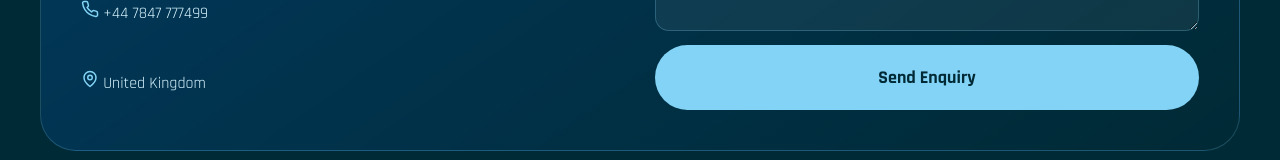
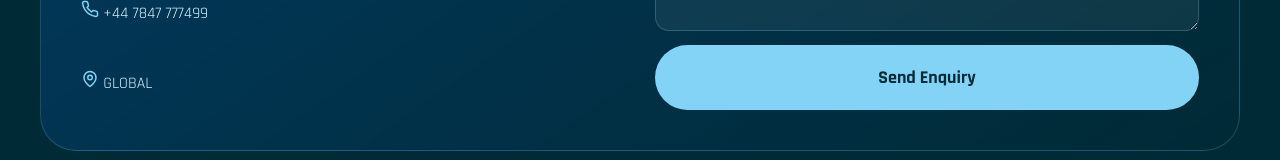
Before and after one commit to Olaribo/olaribo-new, a Next.js app: page / in a window 1280 px wide. Shown: the part 3712-3872 px from the top of the page. Built offline with nearby package versions, Linux system fonts and the light colour scheme.

Commit message:
Change location label from 'United Kingdom' to 'GLOBAL'

```diff
--- a/app/page.jsx
+++ b/app/page.jsx
@@ -186,7 +186,7 @@ export default function Home() {
             <div style={{ marginTop: 28, display: "grid", gap: 14, color: "#d8f4ff" }}>
               <p><Mail size={18} color="#83D3F6" /> info@olaribo.com</p>
               <p><Phone size={18} color="#83D3F6" /> +44 7847 777499</p>
-              <p><MapPin size={18} color="#83D3F6" /> United Kingdom</p>
+              <p><MapPin size={18} color="#83D3F6" /> GLOBAL</p>
             </div>
           </div>
 
```
